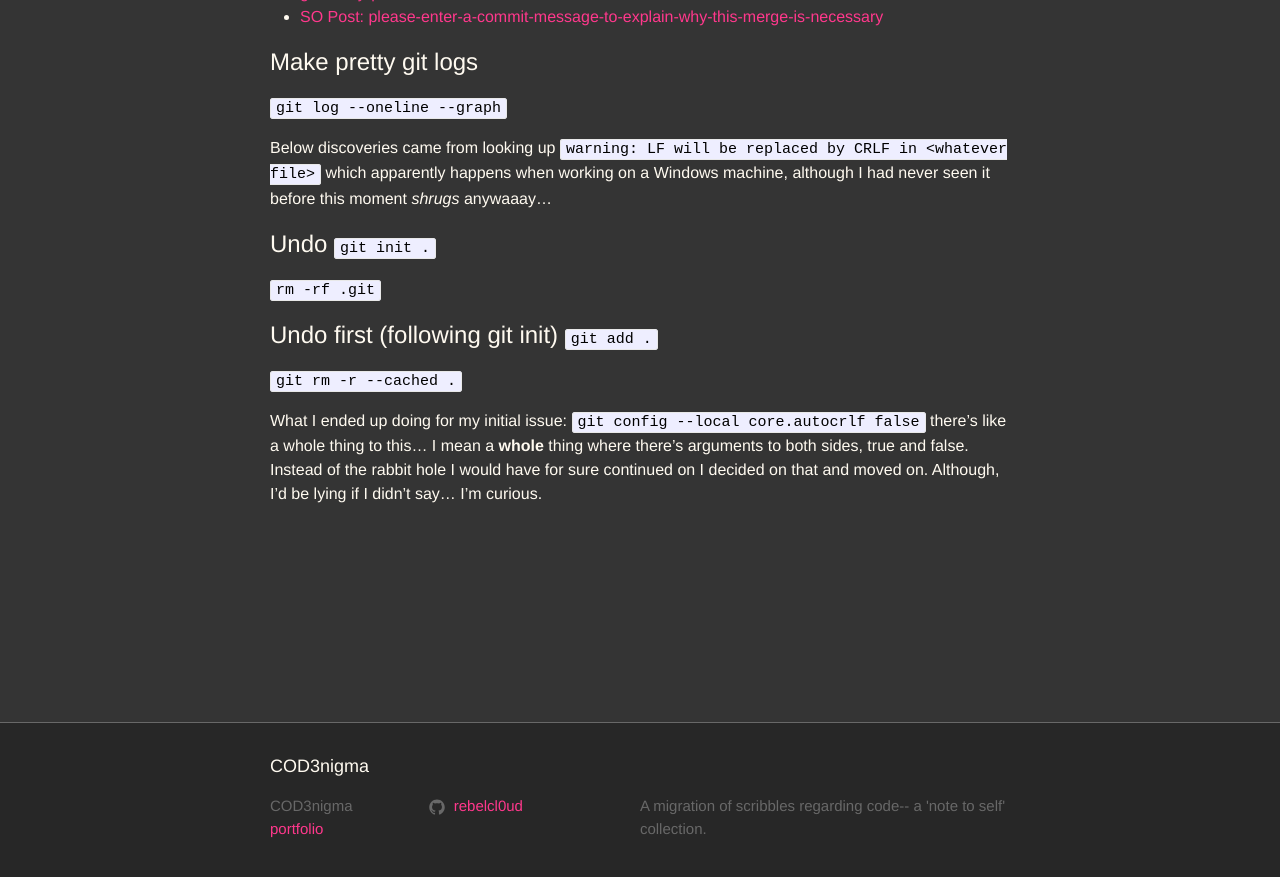
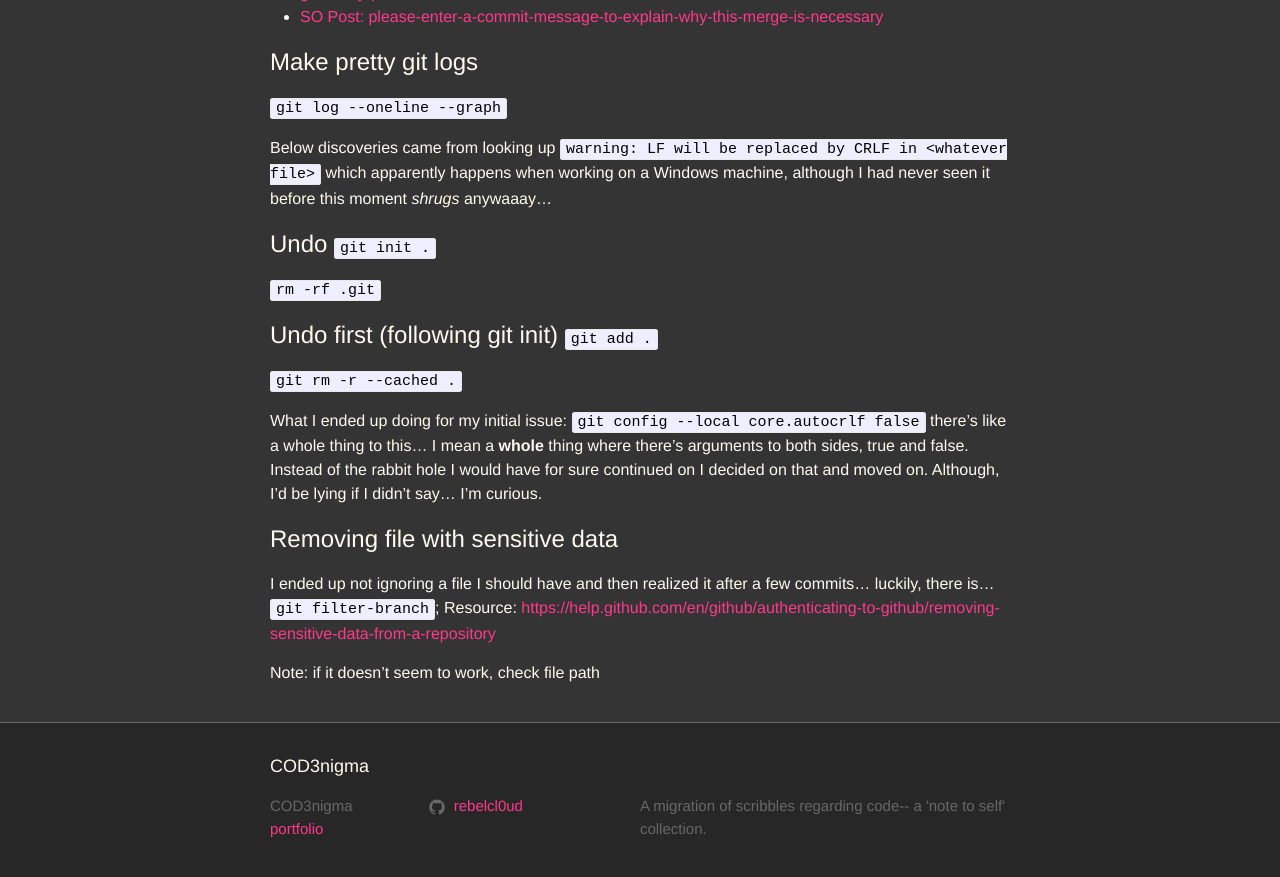
Before and after one commit to rebelcl0ud/blog, a Jekyll site: the page built from _posts/2017-06-19-[06]-git-it-done.markdown, in a window 1280 px wide and 900 px high, scrolled down 4462 px. Shown: the top 877 px of the window. Built offline with Jekyll 4.4.1, drawn with Linux system fonts in a browser that asks for light colours.

Commit message:
update; git-filter-branch

```diff
--- a/_posts/2017-06-19-[06]-git-it-done.markdown
+++ b/_posts/2017-06-19-[06]-git-it-done.markdown
@@ -176,3 +176,9 @@ Below discoveries came from looking up `warning: LF will be replaced by CRLF in
 `git rm -r --cached .`
 
 What I ended up doing for my initial issue: `git config --local core.autocrlf false` there's like a whole thing to this... I mean a **whole** thing where there's arguments to both sides, true and false. Instead of the rabbit hole I would have for sure continued on I decided on that and moved on. Although, I'd be lying if I didn't say... I'm curious.
+
+# Removing file with sensitive data
+I ended up not ignoring a file I should have and then realized it after a few commits... luckily, there is...
+`git filter-branch`; Resource: [https://help.github.com/en/github/authenticating-to-github/removing-sensitive-data-from-a-repository](https://help.github.com/en/github/authenticating-to-github/removing-sensitive-data-from-a-repository)
+
+Note: if it doesn't seem to work, check file path
```
